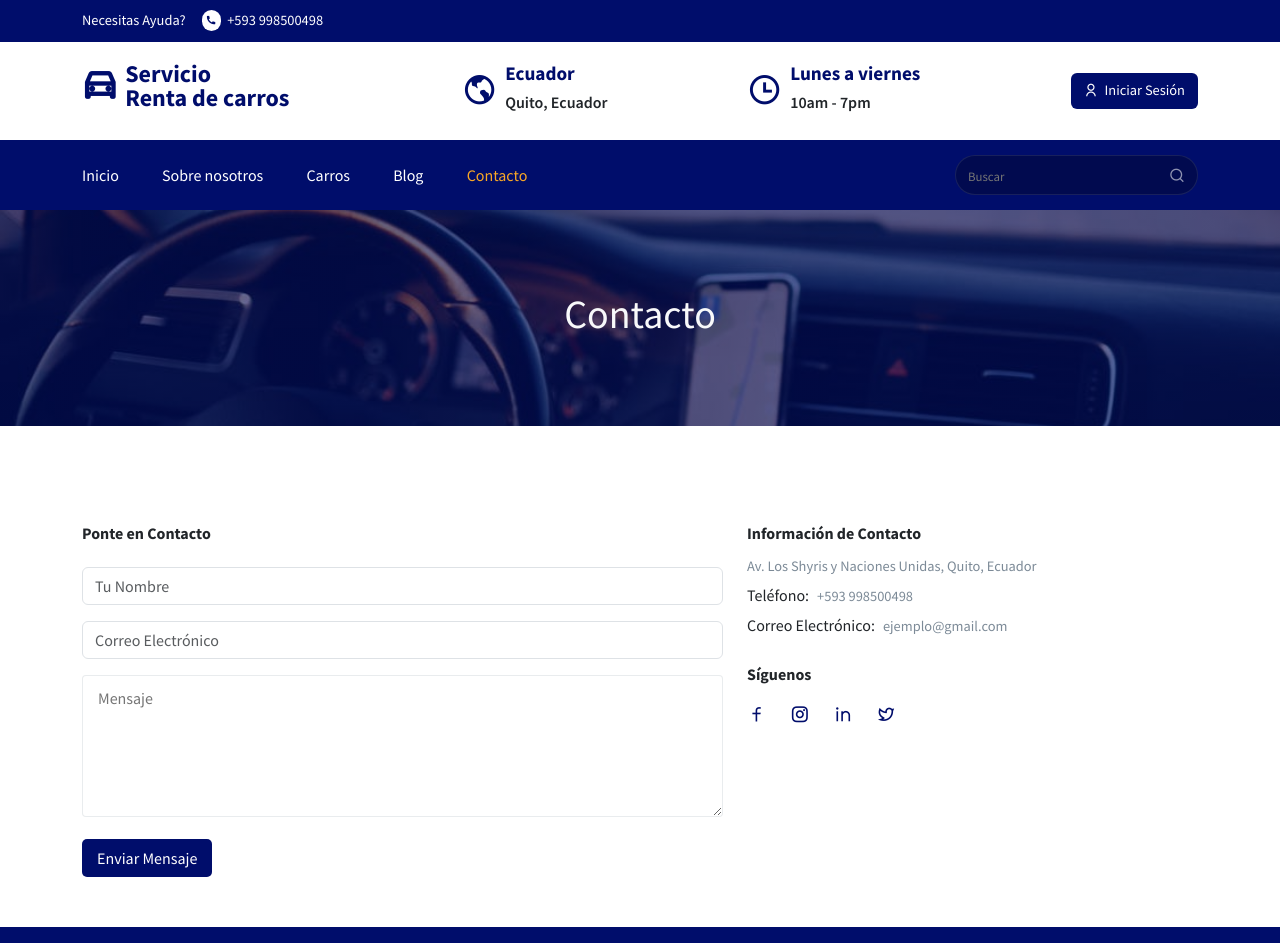
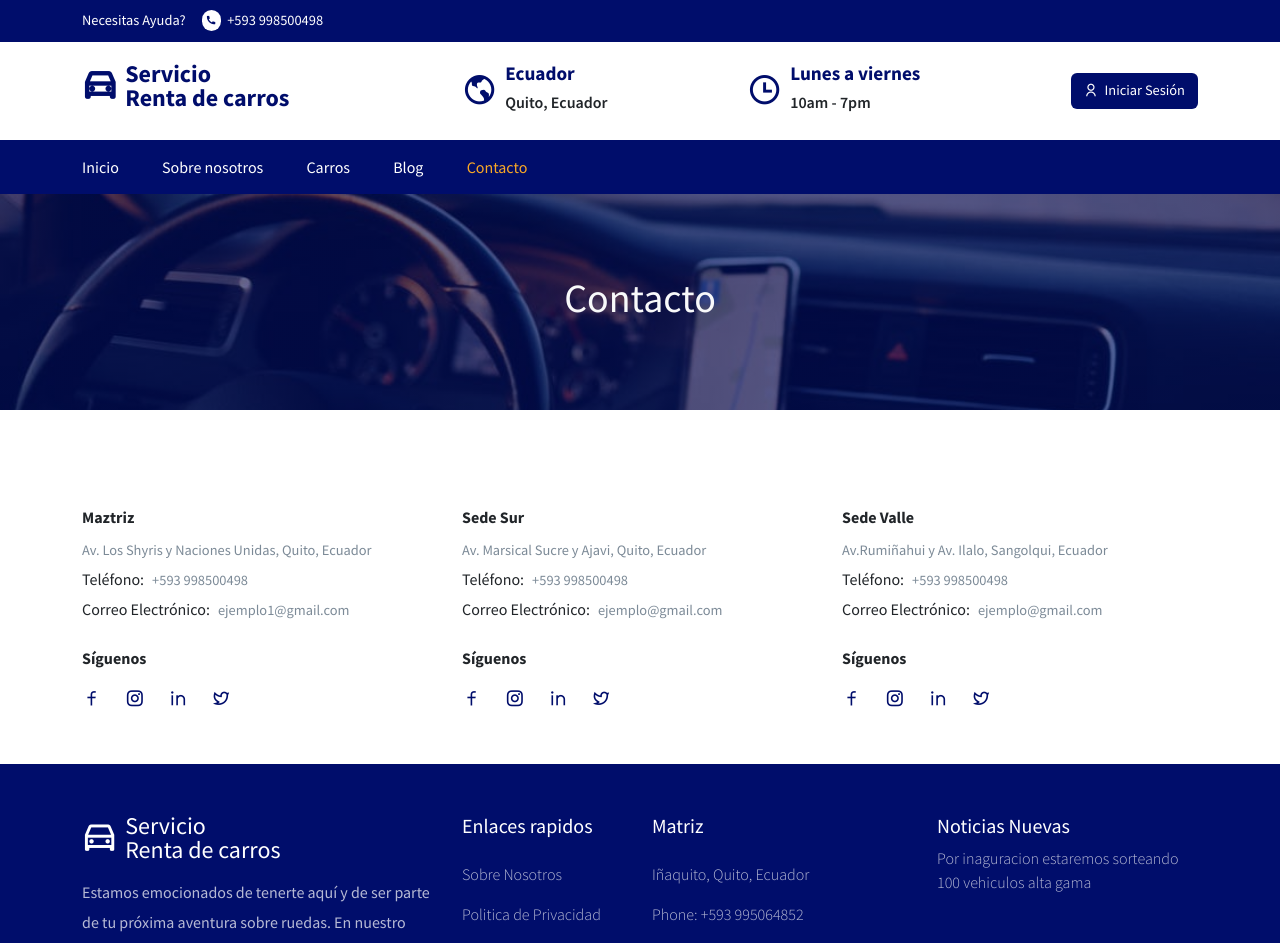
Before and after one commit to JoelArg02/Alquiler-de-Vehiculos-con-replicacion, a React (Create React App) app in the folder frontend/: page /contact in a window 1280 px wide. Shown: the top 943 px of the page. Built offline with nearby package versions, Linux system fonts and the light colour scheme; no server answers.

Commit message:
Informacion modificacion

```diff
--- a/frontend/src/components/Footer/Footer.jsx
+++ b/frontend/src/components/Footer/Footer.jsx
@@ -85,20 +85,14 @@ const Footer = () => {
           <Col lg="3" md="4" sm="12">
             <div className="mb-4">
               <h5 className="footer__link-title">Noticias Nuevas</h5>
-              <p className="section__description">Suscribete para recibir noticias nuevas</p>
-              <div className="newsletter">
-                <input type="email" placeholder="Email" />
-                <span>
-                  <i class="ri-send-plane-line"></i>
-                </span>
-              </div>
+              <p className="office__info">Por inaguracion estaremos sorteando 100 vehiculos alta gama</p>
             </div>
           </Col>
 
           <Col lg="12">
             <div className="footer__bottom">
               <p className="section__description d-flex align-items-center justify-content-center gap-1 pt-4">
-                <i class="ri-copyright-line"></i>Copyright {year}, Developed by Joel Arguello
+                <i class="ri-copyright-line"></i>Copyright {year}, Developed by Danny Quingaluisa
               </p>
             </div>
           </Col>
--- a/frontend/src/components/Header/Header.jsx
+++ b/frontend/src/components/Header/Header.jsx
@@ -203,15 +203,6 @@ const Header = () => {
                 ))}
               </div>
             </div>
-
-            <div className="nav__right">
-              <div className="search__box">
-                <input type="text" placeholder="Buscar" />
-                <span>
-                  <i class="ri-search-line"></i>
-                </span>
-              </div>
-            </div>
           </div>
         </Container>
       </div>
--- a/frontend/src/components/UI/AboutSection.jsx
+++ b/frontend/src/components/UI/AboutSection.jsx
@@ -32,25 +32,21 @@ const AboutSection = ({ aboutClass }) => {
 
               <div className="about__section-item d-flex align-items-center">
                 <p className="section__description d-flex align-items-center gap-2">
-                  <i class="ri-checkbox-circle-line"></i> Lorem ipsum dolor sit
-                  amet.
+                  <i class="ri-checkbox-circle-line"></i> Seguridad
                 </p>
 
                 <p className="section__description d-flex align-items-center gap-2">
-                  <i class="ri-checkbox-circle-line"></i> Lorem ipsum dolor sit
-                  amet.
+                  <i class="ri-checkbox-circle-line"></i> Calidad
                 </p>
               </div>
 
               <div className="about__section-item d-flex align-items-center">
                 <p className="section__description d-flex align-items-center gap-2">
-                  <i class="ri-checkbox-circle-line"></i> Lorem ipsum dolor sit
-                  amet.
+                  <i class="ri-checkbox-circle-line"></i> Experiencia
                 </p>
 
                 <p className="section__description d-flex align-items-center gap-2">
-                  <i class="ri-checkbox-circle-line"></i> Lorem ipsum dolor sit
-                  amet.
+                  <i class="ri-checkbox-circle-line"></i> Conveniencia
                 </p>
               </div>
             </div>
--- a/frontend/src/components/UI/OurMembers.jsx
+++ b/frontend/src/components/UI/OurMembers.jsx
@@ -8,42 +8,27 @@ import ava03 from "../../assets/all-images/ava-3.jpg";
 
 const OUR__MEMBERS = [
   {
-    name: "Jhon Doe",
-    experience: "5 years of experience",
-    fbUrl: "#",
-    instUrl: "#",
-    twitUrl: "#",
-    linkedinUrl: "#",
+    name: "Juan Pozo",
+    experience: "9 years of experience",
     imgUrl: ava01,
   },
 
   {
-    name: "David Lisa",
-    experience: "5 years of experience",
-    fbUrl: "#",
-    instUrl: "#",
-    twitUrl: "#",
-    linkedinUrl: "#",
+    name: "Maria Paz",
+    experience: "8 years of experience",
+
     imgUrl: ava02,
   },
 
   {
-    name: "Hilton King",
-    experience: "5 years of experience",
-    fbUrl: "#",
-    instUrl: "#",
-    twitUrl: "#",
-    linkedinUrl: "#",
+    name: "Diego Portilla",
+    experience: "2 years of experience",
     imgUrl: ava03,
   },
 
   {
-    name: "Jhon Doe",
+    name: "Marlon Pozo",
     experience: "5 years of experience",
-    fbUrl: "#",
-    instUrl: "#",
-    twitUrl: "#",
-    linkedinUrl: "#",
     imgUrl: ava01,
   },
 ];
@@ -56,25 +41,7 @@ const OurMembers = () => {
           <div className="single__member">
             <div className="single__member-img">
               <img src={item.imgUrl} alt="" className="w-100" />
-
-              <div className="single__member-social">
-                <Link to={item.fbUrl}>
-                  <i class="ri-facebook-line"></i>
-                </Link>
-                <Link to={item.twitUrl}>
-                  <i class="ri-twitter-line"></i>
-                </Link>
-
-                <Link to={item.linkedinUrl}>
-                  <i class="ri-linkedin-line"></i>
-                </Link>
-
-                <Link to={item.instUrl}>
-                  <i class="ri-instagram-line"></i>
-                </Link>
-              </div>
             </div>
-
             <h6 className="text-center mb-0 mt-3">{item.name}</h6>
             <p className="section__description text-center">
               {item.experience}
--- a/frontend/src/pages/Blog.jsx
+++ b/frontend/src/pages/Blog.jsx
@@ -12,7 +12,6 @@ const Blog = () => {
         <Container>
           <Row>
             <BlogList />
-            <BlogList />
           </Row>
         </Container>
       </section>
--- a/frontend/src/pages/Contact.jsx
+++ b/frontend/src/pages/Contact.jsx
@@ -32,35 +32,74 @@ const Contacto = () => {
       <section>
         <Container>
           <Row>
-            <Col lg="7" md="7">
-              <h6 className="fw-bold mb-4">Ponte en Contacto</h6>
+            <Col lg="4" md="4">
+              <div className="contact__info">
+                <h6 className="fw-bold">Maztriz</h6>
+                <p className="section__description mb-0">
+                  Av. Los Shyris y Naciones Unidas, Quito, Ecuador
+                </p>
+                <div className="d-flex align-items-center gap-2">
+                  <h6 className="fs-6 mb-0">Teléfono:</h6>
+                  <p className="section__description mb-0">+593 998500498</p>
+                </div>
 
-              <Form>
-                <FormGroup className="contact__form">
-                  <Input placeholder="Tu Nombre" type="text" />
-                </FormGroup>
-                <FormGroup className="contact__form">
-                  <Input placeholder="Correo Electrónico" type="email" />
-                </FormGroup>
-                <FormGroup className="contact__form">
-                  <textarea
-                    rows="5"
-                    placeholder="Mensaje"
-                    className="textarea"
-                  ></textarea>
-                </FormGroup>
+                <div className="d-flex align-items-center gap-2">
+                  <h6 className="mb-0 fs-6">Correo Electrónico:</h6>
+                  <p className="section__description mb-0">ejemplo1@gmail.com</p>
+                </div>
 
-                <button className="contact__btn" type="submit">
-                  Enviar Mensaje
-                </button>
-              </Form>
+                <h6 className="fw-bold mt-4">Síguenos</h6>
+
+                <div className="d-flex align-items-center gap-4 mt-3">
+                  {socialLinks.map((item, index) => (
+                    <Link
+                      to={item.url}
+                      key={index}
+                      className="social__link-icon"
+                    >
+                      <i className={item.icon}></i>
+                    </Link>
+                  ))}
+                </div>
+              </div>
             </Col>
 
-            <Col lg="5" md="5">
+            <Col lg="4" md="4">
               <div className="contact__info">
-                <h6 className="fw-bold">Información de Contacto</h6>
+                <h6 className="fw-bold">Sede Sur</h6>
                 <p className="section__description mb-0">
-                  Av. Los Shyris y Naciones Unidas, Quito, Ecuador
+                  Av. Marsical Sucre y Ajavi, Quito, Ecuador
+                </p>
+                <div className="d-flex align-items-center gap-2">
+                  <h6 className="fs-6 mb-0">Teléfono:</h6>
+                  <p className="section__description mb-0">+593 998500498</p>
+                </div>
+
+                <div className="d-flex align-items-center gap-2">
+                  <h6 className="mb-0 fs-6">Correo Electrónico:</h6>
+                  <p className="section__description mb-0">ejemplo@gmail.com</p>
+                </div>
+
+                <h6 className="fw-bold mt-4">Síguenos</h6>
+
+                <div className="d-flex align-items-center gap-4 mt-3">
+                  {socialLinks.map((item, index) => (
+                    <Link
+                      to={item.url}
+                      key={index}
+                      className="social__link-icon"
+                    >
+                      <i className={item.icon}></i>
+                    </Link>
+                  ))}
+                </div>
+              </div>
+            </Col>
+            <Col lg="4" md="4">
+              <div className="contact__info">
+                <h6 className="fw-bold">Sede Valle</h6>
+                <p className="section__description mb-0">
+                  Av.Rumiñahui y Av. Ilalo, Sangolqui, Ecuador
                 </p>
                 <div className="d-flex align-items-center gap-2">
                   <h6 className="fs-6 mb-0">Teléfono:</h6>
--- a/frontend/src/pages/Home.jsx
+++ b/frontend/src/pages/Home.jsx
@@ -19,22 +19,6 @@ const Home = () => {
       {/* ============= hero section =========== */}
       <section className="p-0 hero__slider-section">
         <HeroSlider />
-
-        <div className="hero__form">
-          <Container>
-            <Row className="form__row">
-              <Col lg="4" md="4">
-                <div className="find__cars-left">
-                  <h2>Encuentra las mejores ofertas aqui</h2>
-                </div>
-              </Col>
-
-              <Col lg="8" md="8" sm="12">
-                <FindCarForm />
-              </Col>
-            </Row>
-          </Container>
-        </div>
       </section>
       {/* =========== about section ================ */}
       <AboutSection />
```
Also changed, not shown: frontend/src/components/UI/Testimonial.jsx (+26 -20 lines), frontend/src/pages/About.jsx (+14 -14 lines), frontend/src/pages/BlogDetails.jsx (+0 -48 lines).
